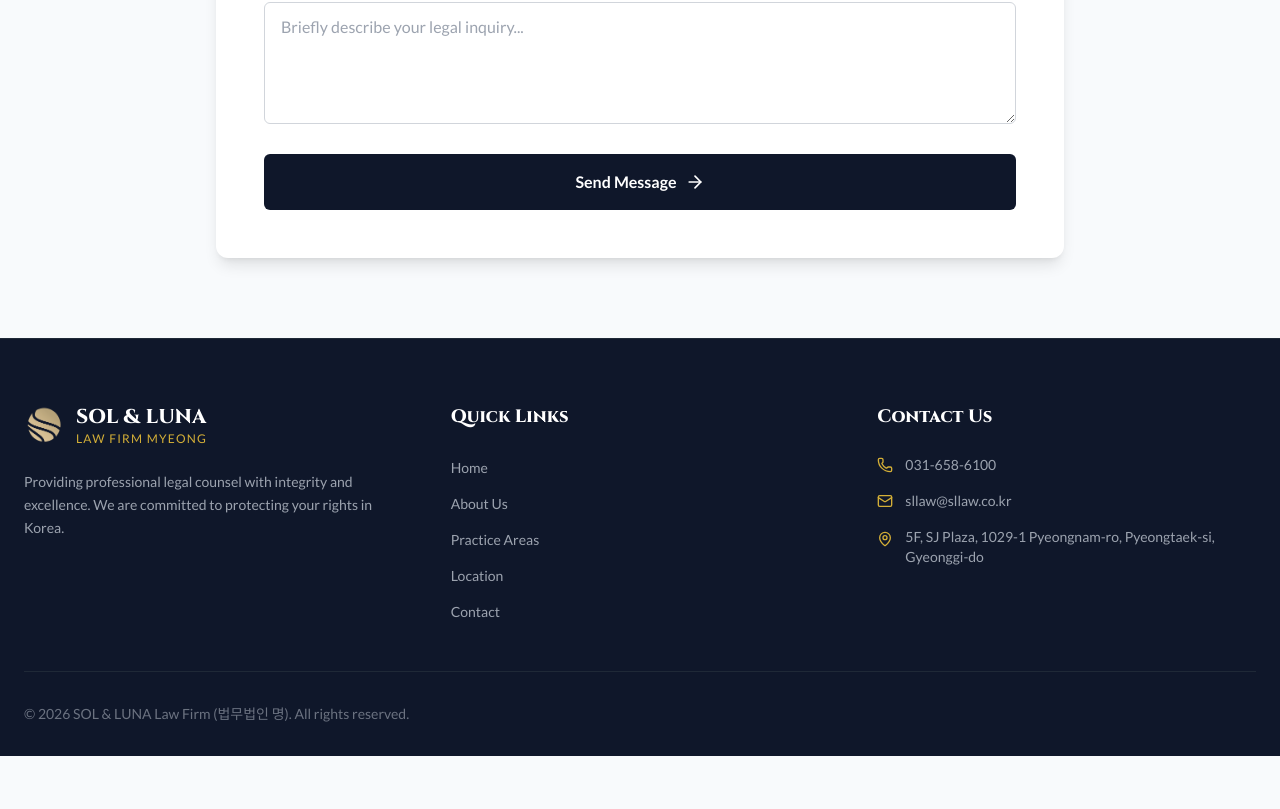
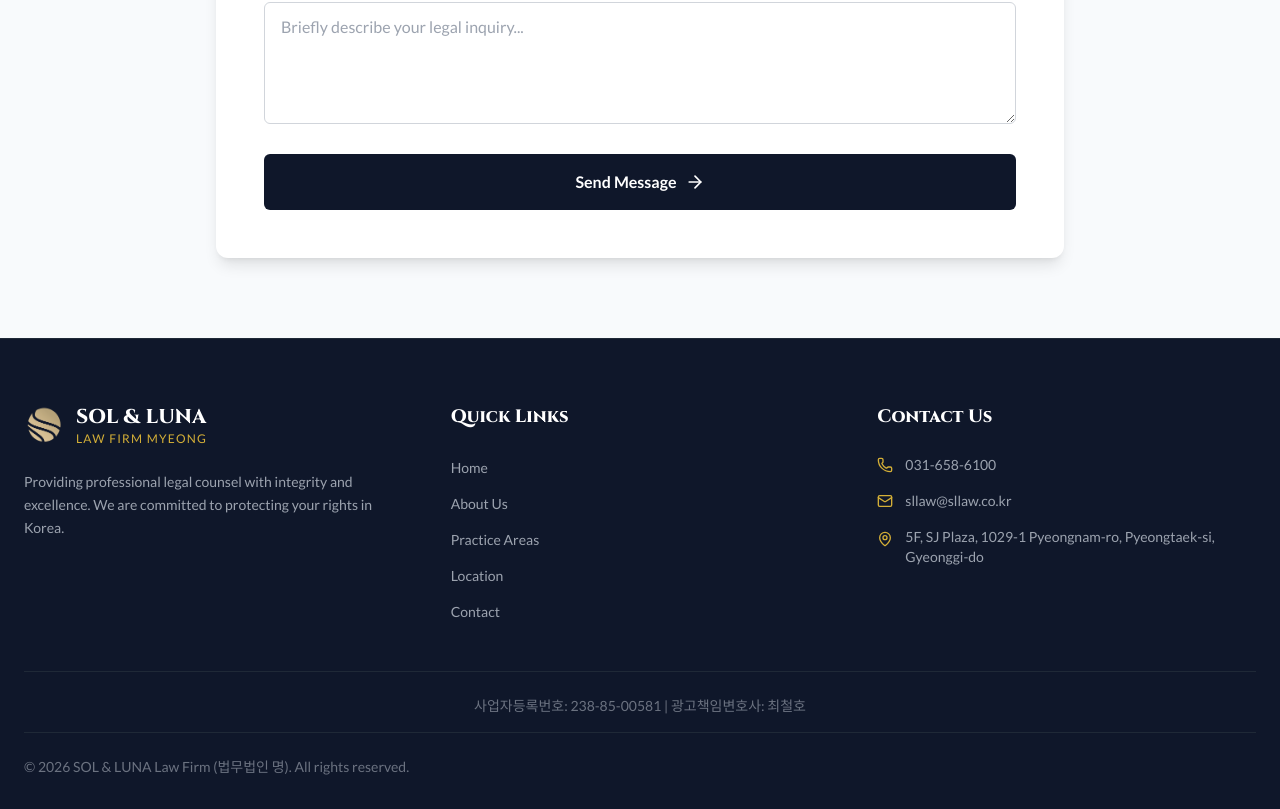
Before and after one commit to chchoi171328-eng/SiteForForeignerClient, a React (Vite) app: page / in a window 1280 px wide. Shown: the part 3500-4309 px from the top of the page. Before the commit the page ends 4256 px from the top, so only its background shows below. Built offline with nearby package versions, Linux system fonts and the light colour scheme; no server answers.

Commit message:
feat: Add legal information to footer
- Add business registration number (사업자등록번호: 238-85-00581)
- Add advertising responsible lawyer (광고책임변호사: 최철호)
- Display information above copyright notice with proper formatting

```diff
--- a/components/Footer.tsx
+++ b/components/Footer.tsx
@@ -65,7 +65,16 @@ const Footer: React.FC = () => {
                     </div>
                 </div>
 
-                <div className="border-t border-gray-800 pt-8 flex flex-col md:flex-row justify-between items-center gap-4">
+
+                {/* Legal Information */}
+                <div className="border-t border-gray-800 pt-6 text-center">
+                    <p className="text-gray-500 text-sm mb-4">
+                        사업자등록번호: 238-85-00581 | 광고책임변호사: 최철호
+                    </p>
+                </div>
+
+                {/* Copyright */}
+                <div className="border-t border-gray-800 pt-6 flex flex-col md:flex-row justify-between items-center gap-4">
                     <p className="text-gray-500 text-sm">
                         &copy; {new Date().getFullYear()} SOL & LUNA Law Firm (법무법인 명). All rights reserved.
                     </p>
```
